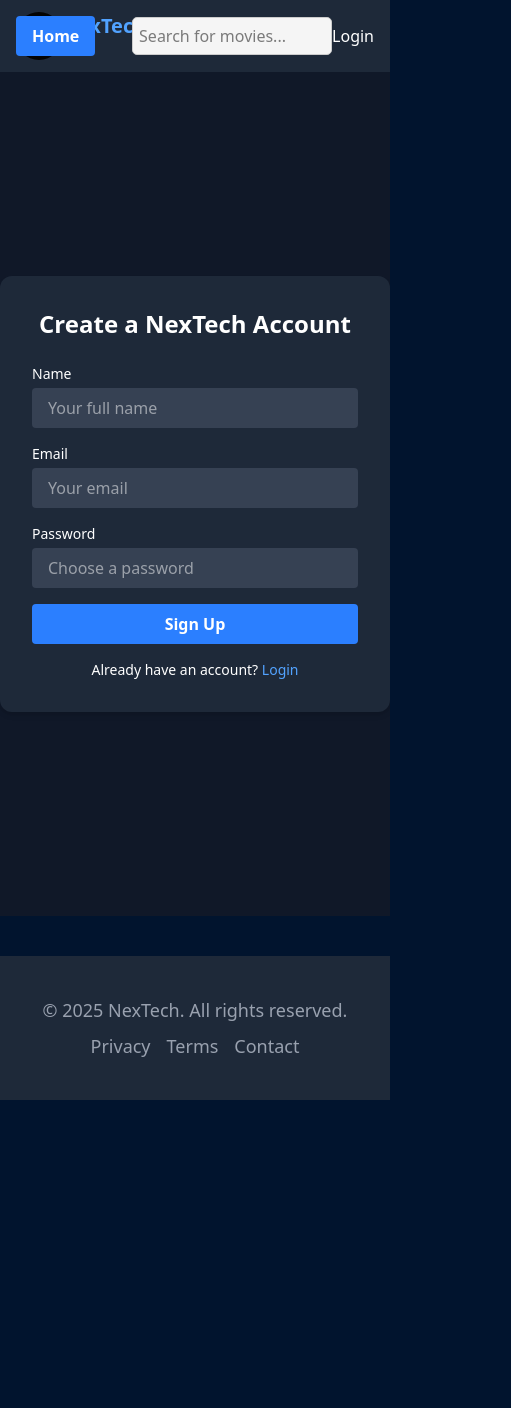
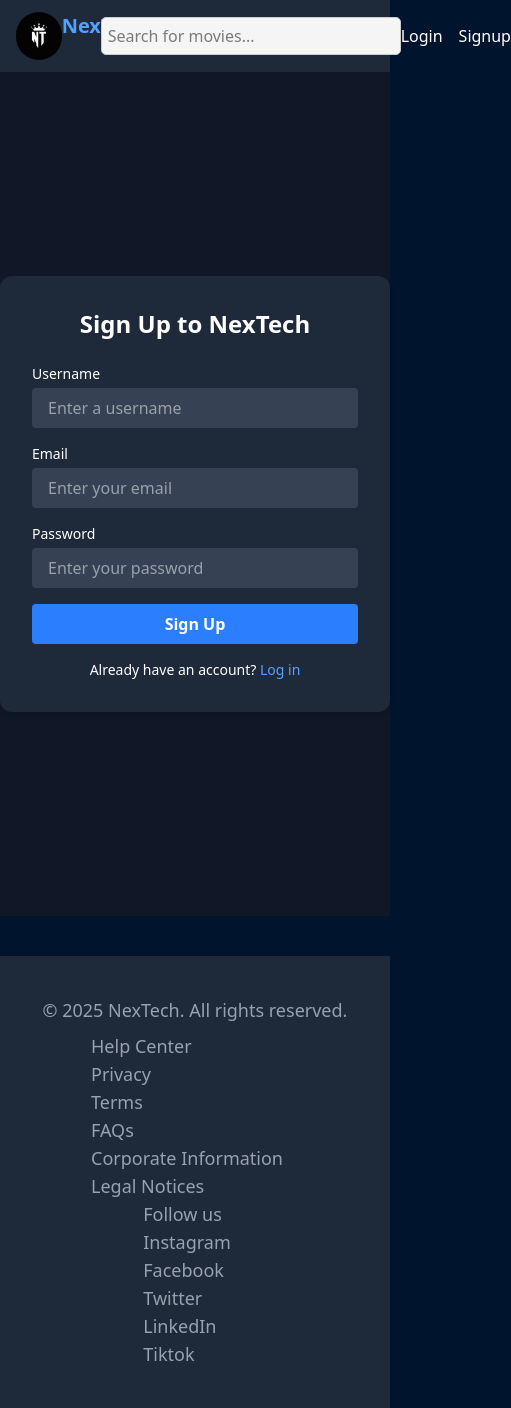
Before and after one commit to jax-screech/react-movie-capstone, a React (Vite) app: page /signup in a window 390 px wide. Shown: the whole page, 511 px wide, since content can reach past the window. Before the commit the page ends 1100 px from the top, so only its background shows below. Built offline with nearby package versions, Linux system fonts and the light colour scheme.

Commit message:
added a working landing page and authentification

```diff
--- a/package.json
+++ b/package.json
@@ -11,6 +11,7 @@
   },
   "dependencies": {
     "@tailwindcss/vite": "^4.1.6",
+    "firebase": "^11.7.1",
     "react": "^19.1.0",
     "react-dom": "^19.1.0",
     "react-router-dom": "^7.6.0",
--- a/src/App.jsx
+++ b/src/App.jsx
@@ -4,16 +4,19 @@ import Login from "./pages/Signin.jsx";
 import Signup from "./pages/Signup.jsx";
 import Navbar from "./components/Navbar.jsx";
 import Footer from "./components/Footer.jsx";
-import Home from "./pages/Home.jsx";
+import HomePage from "./pages/Home.jsx";
+import Genres from "./pages/Genres.jsx";
 
 const App = () => {
   return (
     <Router>
       <Navbar />
       <Routes>
-        <Route path="/" element={<Home />} />
+        <Route path="/" element={<HomePage />} />
         <Route path="/login" element={<Login />} />
         <Route path="/signup" element={<Signup />} />
+        <Route path="/genres" element={<Genres />} />
+
       </Routes>
       <Footer />
     </Router>
--- a/src/components/Footer.jsx
+++ b/src/components/Footer.jsx
@@ -2,13 +2,24 @@ import React from "react";
 
 const Footer = () => {
   return (
-    <footer className="bg-gray-800 text-gray-400 text-lg py-10 px-4 mt-10">
+    <footer className="bg-gray-800 text-gray-400 text-lg py-10 px-4 mt-10 bottom-0 w-screen ">
       <div className="max-w-6xl mx-auto flex flex-col md:flex-row justify-between items-center">
         <p className="mb-2 md:mb-0">&copy; {new Date().getFullYear()} NexTech. All rights reserved.</p>
         <div className="space-x-4">
-          <a href="#" className="hover:text-white">Privacy</a>
-          <a href="#" className="hover:text-white">Terms</a>
-          <a href="#" className="hover:text-white">Contact</a>
+          <h2>Help Center</h2>
+          <p className="hover:text-white">Privacy</p>
+          <p className="hover:text-white">Terms</p>
+          <p className="hover:text-white">FAQs</p>
+          <p className="hover:text-white">Corporate Information</p>
+          <p className="hover:text-white">Legal Notices</p>
+        </div>
+        <div className="space-x-4">
+          <h2>Follow us</h2>
+          <p className="hover:text-white">Instagram</p>
+          <p className="hover:text-white">Facebook</p>
+          <p className="hover:text-white">Twitter</p>
+          <p className="hover:text-white">LinkedIn</p>
+          <p className="hover:text-white">Tiktok</p>
         </div>
       </div>
     </footer>
--- a/src/components/Navbar.jsx
+++ b/src/components/Navbar.jsx
@@ -13,6 +13,7 @@ const Navbar = () => {
       <Searchbar />
       <div className="space-x-4">
         <Link to="/login" className="hover:text-blue-300">Login</Link>
+        <Link to="/signup" className="hover:text-blue-300">Signup</Link>
       </div>
     </nav>
   );
--- a/src/components/Searchbar.jsx
+++ b/src/components/Searchbar.jsx
@@ -6,7 +6,7 @@ const Searchbar = () => {
     <input
         type="text"
         placeholder="Search for movies..."
-        style={{ padding: '6px',backgroundColor: 'whitesmoke', width: '200px', borderRadius: '5px', border: '1px solid #ccc'}}
+        style={{ padding: '6px',backgroundColor: 'whitesmoke', width: '300px', borderRadius: '5px', border: '1px solid #ccc'}}
         onChange={(e) => console.log(e.target.value)}
     />
     </div>
--- /dev/null
+++ b/src/firebaseConfig.js
@@ -0,0 +1,21 @@
+// src/firebase.js
+import { initializeApp } from "firebase/app";
+import { getFirestore } from "firebase/firestore";
+import { getAuth } from "firebase/auth"; // ✅ Add this
+
+// Firebase config
+const firebaseConfig = {
+  apiKey: "AIzaSyBZ842H4zhy_3z2Lz2liKy3H5vmfOoGY9M",
+  authDomain: "movies-app-67c35.firebaseapp.com",
+  projectId: "movies-app-67c35",
+  storageBucket: "movies-app-67c35.firebasestorage.app",
+  messagingSenderId: "432764454165",
+  appId: "1:432764454165:web:14ee8827f08ccc2855151c"
+};
+
+// Initialize Firebase
+const app = initializeApp(firebaseConfig);
+
+// ✅ Initialize and export Firestore and Auth
+export const db = getFirestore(app);
+export const auth = getAuth(app); // ✅ This is what you're missing
--- /dev/null
+++ b/src/pages/Genres.jsx
@@ -0,0 +1,18 @@
+import React from 'react';
+
+const Genres = () => {
+  return (
+    <div className="text-white p-4">
+      <h1 className="text-2xl font-bold">Genres Page</h1>
+      <ul className="mt-4 ">
+        {['Action', 'Comedy', 'Drama', 'Horror', 'Romance', 'Sci-Fi', 'Thriller'].map((genre) => (
+          <li key={genre} className="py-1">
+            {genre}
+          </li>
+        ))}
+      </ul>
+    </div>
+  );
+};
+
+export default Genres;
--- a/src/pages/Home.jsx
+++ b/src/pages/Home.jsx
@@ -1,49 +1,51 @@
-import React, { useEffect, useState } from 'react';
+import React from "react";
+
+import FeaturedMovie from '../assets/lucifer.jpeg';
+import FeaturedMovie2 from '../assets/henry.jpeg';
+import FeaturedMovie3 from '../assets/gs.jpeg';
+import FeaturedMovie4 from '../assets/havoc.jpeg';
+import FeaturedMovie5 from '../assets/p.break.jpeg';
+import FeaturedMovie6 from '../assets/baby driver.jpeg';
+import FeaturedMovie7 from '../assets/g&G.jpeg';
+import FeaturedMovie8 from '../assets/miraculous.jpeg';
 
 const Home = () => {
-  const [movie, setMovie] = useState(null);
-  const [loading, setLoading] = useState(true);
-
-  useEffect(() => {
-    const fetchMovie = async () => {
-      const url = 'https://streaming-availability.p.rapidapi.com/shows/series/tt0944947'; // Replace with desired ID
-      const options = {
-        method: 'GET',
-        headers: {
-          'x-rapidapi-key': '179562b284msh8b3cfccdbb3aef2p1844bejsn9578a4a06f6a',
-          'x-rapidapi-host': 'streaming-availability.p.rapidapi.com'
-        }
-      };
-
-      try {
-        const response = await fetch(url, options);
-        const data = await response.json();
-        setMovie(data);
-      } catch (error) {
-        console.error('Error fetching movie:', error);
-      } finally {
-        setLoading(false);
-      }
-    };
-
-    fetchMovie();
-  }, []);
+  const movieImages = [
+    FeaturedMovie,
+    FeaturedMovie2,
+    FeaturedMovie3,
+    FeaturedMovie4,
+    FeaturedMovie5,
+    FeaturedMovie6,
+    FeaturedMovie7,
+    FeaturedMovie8,
+  ];
 
   return (
-    <div>
-      {loading ? (
-        <p>Loading...</p>
-      ) : movie ? (
-        <div>
-          <h3>{movie.title || movie.originalTitle || 'No Title'}</h3>
-          <p>{movie.overview || 'No description available.'}</p>
-          {movie.posterURLs?.original && (
-            <img src={movie.posterURLs.original} alt={movie.title} style={{ width: '200px' }} />
-          )}
+    <div className="bg-gray-900 text-white p-6 min-h-screen">
+      <h1 className="text-3xl font-bold mb-4">Welcome to NexTech Movies</h1>
+      <button className="bg-blue-500 hover:bg-blue-600 text-white font-semibold px-4 py-2 rounded mb-6">
+        Get Started
+      </button>
+
+      <div>
+        <h2 className="text-2xl font-semibold mb-4">Featured Movies</h2>
+
+        <div className="grid grid-cols-2 sm:grid-cols-3 md:grid-cols-4 gap-4">
+          {movieImages.map((movie, index) => (
+            <div
+              key={index}
+              className="rounded overflow-hidden shadow-lg transform transition duration-300 hover:scale-105 hover:shadow-2xl"
+            >
+              <img
+                src={movie}
+                alt={`Featured Movie ${index + 1}`}
+                className="object-cover w-full h-64"
+              />
+            </div>
+          ))}
         </div>
-      ) : (
-        <p>Movie not found.</p>
-      )}
+      </div>
     </div>
   );
 };
--- a/src/pages/Signin.jsx
+++ b/src/pages/Signin.jsx
@@ -1,42 +1,67 @@
-import React from 'react';
+// src/pages/Signin.jsx
+import React, { useState } from 'react';
+import { signInWithEmailAndPassword } from 'firebase/auth';
+import { auth } from '../firebaseConfig';
+import { useNavigate } from 'react-router-dom';
 
-const Login = () => {
+const Signin = () => {
+  const [email, setEmail] = useState('');
+  const [password, setPassword] = useState('');
+  const navigate = useNavigate();
+  const [error, setError] = useState('');
+
+  const handleLogin = async (e) => {
+    e.preventDefault();
+    try {
+      await signInWithEmailAndPassword(auth, email, password);
+      navigate('/');
+    } catch (err) {
+      setError(err.message);
+    }
+  };
+
   return (
     <div className="flex items-center justify-center min-h-screen bg-gray-900 text-white">
-       <button
-        onClick={() => window.location.href = '/'}
-        className="absolute top-4 left-4 bg-blue-500 hover:bg-blue-600 transition px-4 py-2 rounded font-semibold"
-      >Home</button>
       <div className="bg-gray-800 p-8 rounded-xl shadow-md w-full max-w-md">
-        <h2 className="text-2xl font-bold mb-6 text-center">Login to NexTech</h2>
-        <form className="space-y-4">
+        <h2 className="text-2xl font-bold mb-6 text-center">Log in to NexTech</h2>
+        {error && <p className="text-red-400 mb-4">{error}</p>}
+        <form onSubmit={handleLogin} className="space-y-4">
           <div>
             <label className="block mb-1 text-sm">Email</label>
             <input
               type="email"
+              value={email}
+              onChange={(e) => setEmail(e.target.value)}
               className="w-full px-4 py-2 rounded bg-gray-700 text-white outline-none focus:ring-2 focus:ring-blue-500"
               placeholder="Enter your email"
+              required
             />
           </div>
           <div>
             <label className="block mb-1 text-sm">Password</label>
             <input
               type="password"
+              value={password}
+              onChange={(e) => setPassword(e.target.value)}
               className="w-full px-4 py-2 rounded bg-gray-700 text-white outline-none focus:ring-2 focus:ring-blue-500"
               placeholder="Enter your password"
+              required
             />
           </div>
           <button
             type="submit"
             className="w-full bg-blue-500 hover:bg-blue-600 transition px-4 py-2 rounded font-semibold"
-          >Login</button>
+          >
+            Log In
+          </button>
         </form>
         <p className="mt-4 text-sm text-center">
-          Don't have an account? <a href="/signup" className="text-blue-400 hover:underline">Sign up</a>
+          Don't have an account?{' '}
+          <a href="/signup" className="text-blue-400 hover:underline">Sign up</a>
         </p>
       </div>
     </div>
   );
 };
 
-export default Login;
+export default Signin;
--- a/src/pages/Signup.jsx
+++ b/src/pages/Signup.jsx
@@ -1,37 +1,74 @@
-import React from 'react';
+// src/pages/Signup.jsx
+import React, { useState } from 'react';
+import { auth, db } from '../firebaseConfig';
+import { createUserWithEmailAndPassword } from 'firebase/auth';
+import { doc, setDoc } from 'firebase/firestore';
+import { useNavigate } from 'react-router-dom';
 
 const Signup = () => {
+  const [username, setUsername] = useState('');
+  const [email, setEmail] = useState('');
+  const [password, setPassword] = useState('');
+  const [error, setError] = useState('');
+  const navigate = useNavigate();
+
+  const handleSignup = async (e) => {
+    e.preventDefault();
+    setError('');
+    try {
+      const userCredential = await createUserWithEmailAndPassword(auth, email, password);
+      const user = userCredential.user;
+
+      // Save additional user info in Firestore
+      await setDoc(doc(db, "users", user.uid), {
+        username: username,
+        email: email,
+        createdAt: new Date()
+      });
+
+      navigate('/');
+    } catch (err) {
+      setError(err.message);
+    }
+  };
+
   return (
     <div className="flex items-center justify-center min-h-screen bg-gray-900 text-white">
-      <button
-        onClick={() => window.location.href = '/'}
-        className="absolute top-4 left-4 bg-blue-500 hover:bg-blue-600 transition px-4 py-2 rounded font-semibold"
-      >Home</button>
       <div className="bg-gray-800 p-8 rounded-xl shadow-md w-full max-w-md">
-        <h2 className="text-2xl font-bold mb-6 text-center">Create a NexTech Account</h2>
-        <form className="space-y-4">
+        <h2 className="text-2xl font-bold mb-6 text-center">Sign Up to NexTech</h2>
+        {error && <p className="text-red-400 mb-4 text-sm">{error}</p>}
+        <form onSubmit={handleSignup} className="space-y-4">
           <div>
-            <label className="block mb-1 text-sm">Name</label>
+            <label className="block mb-1 text-sm">Username</label>
             <input
               type="text"
+              value={username}
+              onChange={(e) => setUsername(e.target.value)}
               className="w-full px-4 py-2 rounded bg-gray-700 text-white outline-none focus:ring-2 focus:ring-blue-500"
-              placeholder="Your full name"
+              placeholder="Enter a username"
+              required
             />
           </div>
           <div>
             <label className="block mb-1 text-sm">Email</label>
             <input
               type="email"
+              value={email}
+              onChange={(e) => setEmail(e.target.value)}
               className="w-full px-4 py-2 rounded bg-gray-700 text-white outline-none focus:ring-2 focus:ring-blue-500"
-              placeholder="Your email"
+              placeholder="Enter your email"
+              required
             />
           </div>
           <div>
             <label className="block mb-1 text-sm">Password</label>
             <input
               type="password"
+              value={password}
+              onChange={(e) => setPassword(e.target.value)}
               className="w-full px-4 py-2 rounded bg-gray-700 text-white outline-none focus:ring-2 focus:ring-blue-500"
-              placeholder="Choose a password"
+              placeholder="Enter your password"
+              required
             />
           </div>
           <button
@@ -42,7 +79,8 @@ const Signup = () => {
           </button>
         </form>
         <p className="mt-4 text-sm text-center">
-          Already have an account? <a href="/login" className="text-blue-400 hover:underline">Login</a>
+          Already have an account?{' '}
+          <a href="/login" className="text-blue-400 hover:underline">Log in</a>
         </p>
       </div>
     </div>
```
Also changed, not shown: src/assets/background.jpg (added), 1 other file (tests, documents, lock files or other folders).
